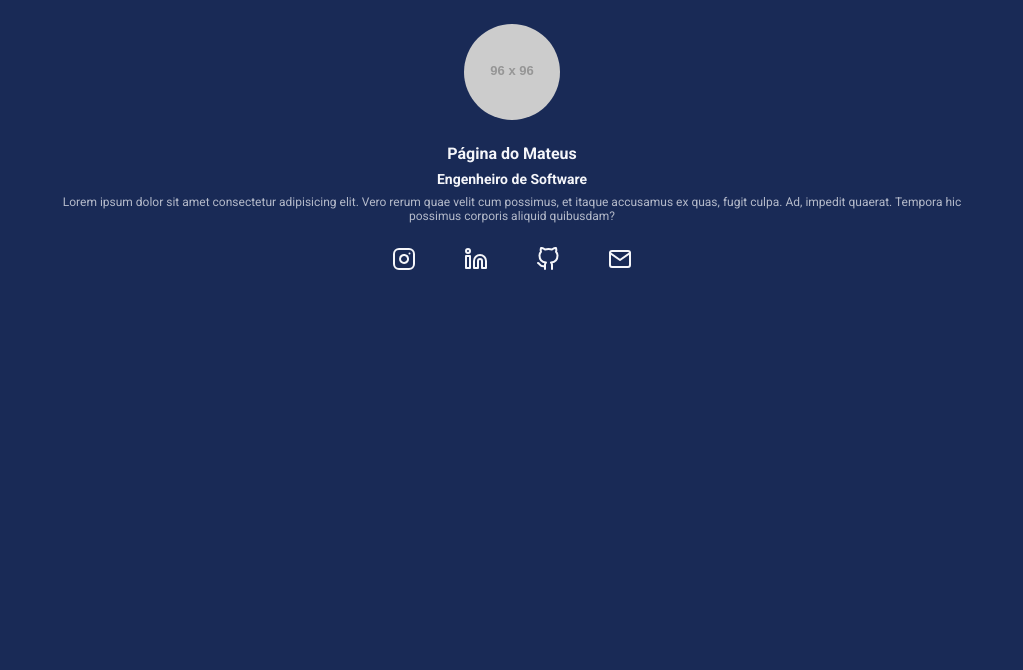
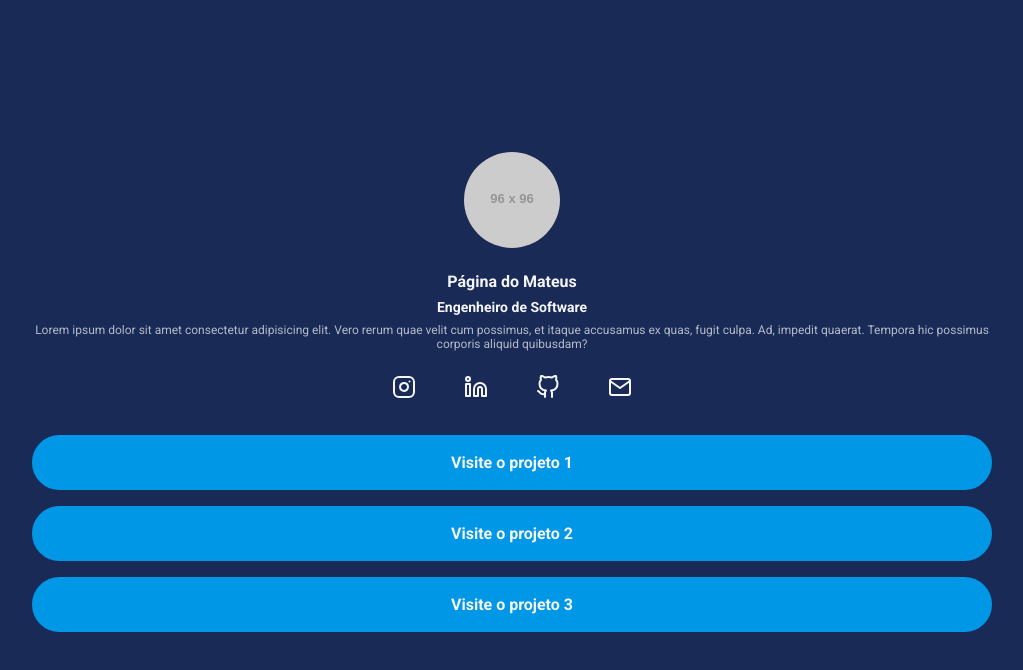
Before and after one commit to clmateus/less, a website: page index.html in a window 1280 px wide. Shown: the whole page, without its empty margins (128-1151 px from the left). Drawn offline with Linux system fonts and the light colour scheme; placeholder pictures from the web are drawn by us.

Commit message:
finished

```diff
--- a/index.html
+++ b/index.html
@@ -50,6 +50,25 @@
           </li>
         </ul>
       </nav>
+      <nav>
+        <ul class="projects-list">
+          <li class="projects-list-item">
+            <a href="">
+              Visite o projeto 1
+            </a>
+          </li>
+          <li class="projects-list-item">
+            <a href="">
+              Visite o projeto 2
+            </a>
+          </li>
+          <li class="projects-list-item">
+            <a href="">
+              Visite o projeto 3
+            </a>
+          </li>
+        </ul>
+      </nav>
     </div>
   </body>
 </html>
--- a/src/styles/main.less
+++ b/src/styles/main.less
@@ -1,4 +1,4 @@
-// @import 'variaveis.less';
+@import 'variaveis.less';
 @import 'mapas.less';
 @breakpointMobile: ~ "(max-width: 768px)";
 @breakpointTablet: ~ "(min-width:769px) and (max-width: 1024px)";
@@ -14,16 +14,24 @@
     font-family: @fontePrincipal;
 }
 
+li {
+    list-style: none;
+}
+
 body {
-    background-color: #colors(backgroundColor);
+    background-color: #colors[backgroundColor];
     // color: @corDosTextos;
-    color: #colors(textColor);
+    color: #colors[textColor];
 }
 
 .container {
     max-width: 960px;
     width: 100%;
     margin: 0 auto;
+    height: 100vh;
+    display: flex;
+    flex-direction: column;
+    justify-content: center;
 
     @media @breakpointTablet {
         max-width: 80%;
@@ -35,7 +43,7 @@ body {
 }
 
 header {
-    padding: 24px;
+    padding-bottom: 24px;
 
     .profile-avatar {
         display: block;
@@ -73,7 +81,6 @@ header {
     margin: 0 auto;
 
     li {
-        list-style: none;
 
         img {
             transition: all ease .3s;
@@ -84,3 +91,28 @@ header {
         }
     }
 }
+
+.projects-list {
+    margin-top: 32px;
+
+    &-item {
+        a {
+            text-decoration: none;
+            background-color: #colors[buttonColor];
+            display: block;
+            padding: 16px 20px;
+            margin-bottom: 16px;
+            text-align: center;
+            color: #colors[textColor];
+            font-weight: bold;
+            border-radius: 30px;
+            border: 2px solid #colors[buttonColor];
+            transition: all ease .5s;
+
+            &:hover {
+                background-color: transparent;
+                color: #colors[buttonColor];
+            }
+        }
+    }
+}
```
Also changed, not shown: build/styles/main.css.
